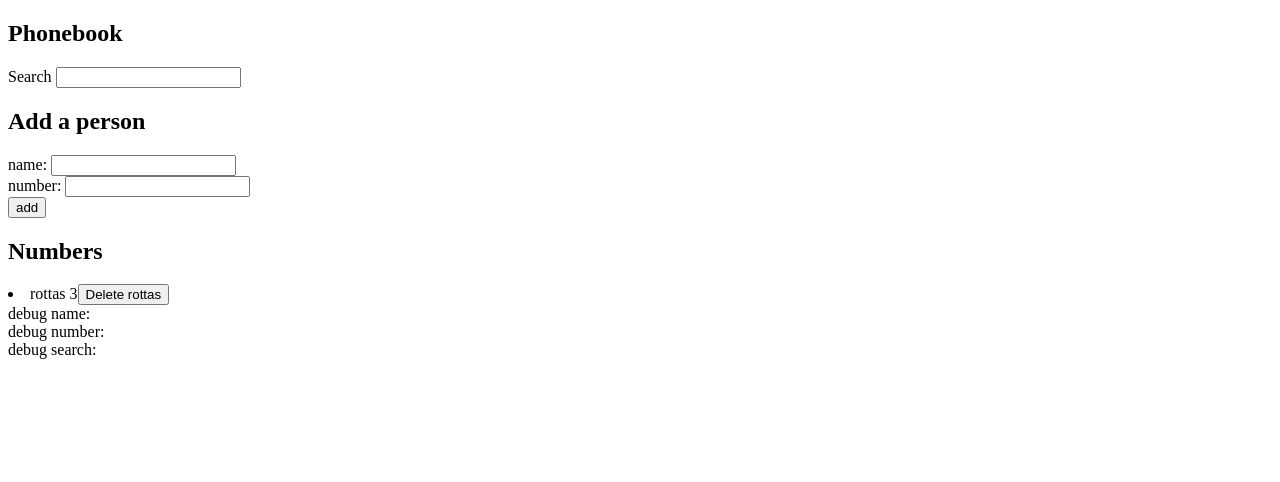
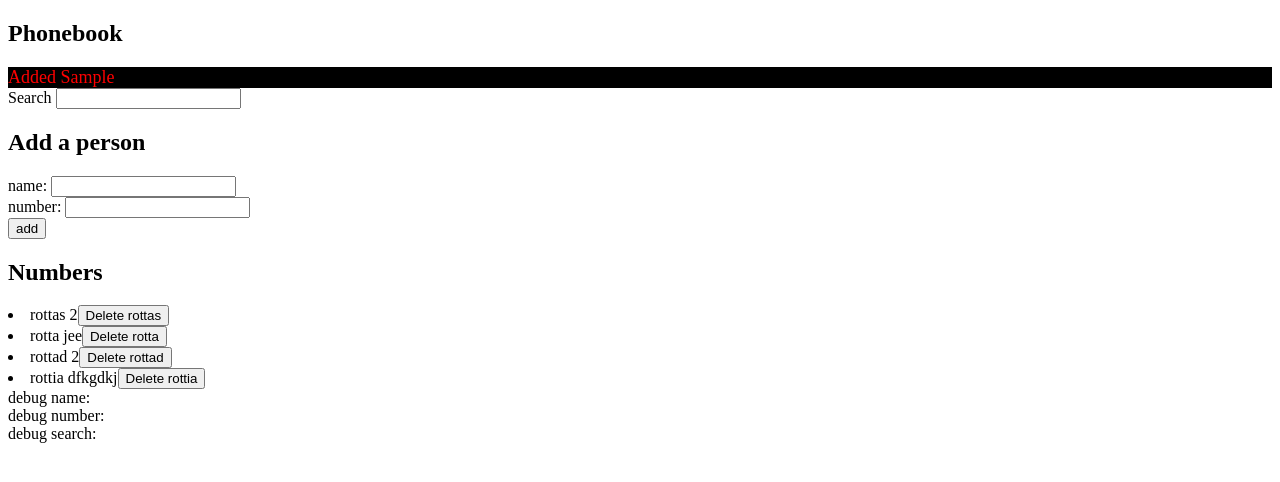
Before and after one commit to Niroasd/2023FullStackOpen, a React (Vite) app in the folder part2/phonebook/: page / in a window 1280 px wide. Both pictures are taken after typing "Sample", "Sample" into the empty fields and a click on the button "add". Shown: the top 482 px of the page. Built offline with nearby package versions, Linux system fonts and the light colour scheme; no server answers; data requests are answered from the project's data file.

Commit message:
Exercise 2.16 done.

```diff
--- a/part2/phonebook/db.json
+++ b/part2/phonebook/db.json
@@ -2,8 +2,23 @@
   "persons": [
     {
       "name": "rottas",
-      "number": "3",
+      "number": "2",
       "id": 2
+    },
+    {
+      "name": "rotta",
+      "number": "jee",
+      "id": 3
+    },
+    {
+      "name": "rottad",
+      "number": "2",
+      "id": 4
+    },
+    {
+      "name": "rottia",
+      "number": "dfkgdkj",
+      "id": 5
     }
   ]
 }
--- a/part2/phonebook/src/App.jsx
+++ b/part2/phonebook/src/App.jsx
@@ -3,6 +3,7 @@ import Persons from './components/Persons'
 import Personform from './components/Personform'
 import Filter from './components/Filter'
 import personService from './services/persons'
+import Notification from './components/Notification'
 
 
 const App = () => {
@@ -10,6 +11,7 @@ const App = () => {
   const [newName, setNewName] = useState('')
   const [newNumber, setNewNumber] = useState('')
   const [searchTerm, setSearchTerm] = useState('')
+  const [errorMessage, setErrorMessage] = useState(null)
 
   useEffect(() => {
     personService
@@ -50,6 +52,12 @@ const App = () => {
           console.log(response)
           setPersons(persons.concat(response))
         })
+
+      setErrorMessage(`Added ${newName}`)
+      setTimeout(() => {
+        setErrorMessage(null)
+      }, 5000);
+
       setNewName('')
       setNewNumber('')
     } else {
@@ -66,6 +74,12 @@ const App = () => {
               person.id !== foundID ? person : response
             ));
           })
+
+        setErrorMessage(`Updated ${newName}`)
+        setTimeout(() => {
+          setErrorMessage(null)
+        }, 5000);
+
         setNewName('')
         setNewNumber('')
       }
@@ -87,6 +101,7 @@ const App = () => {
   return (
     <div>
       <h2>Phonebook</h2>
+      <Notification message={errorMessage} />
       <Filter handleSearchInputChange={handleSearchInputChange} searchTerm={searchTerm} />
       <h2>Add a person</h2>
       <Personform addPerson={addPerson} handleNameInputChange={handleNameInputChange} handleNumberInputChange={handleNumberInputChange} newName={newName} newNumber={newNumber} />
--- /dev/null
+++ b/part2/phonebook/src/components/Notification.jsx
@@ -0,0 +1,13 @@
+const Notification = ({ message }) => {
+    if (message === null) {
+      return null
+    }
+
+    return (
+      <div className="error">
+        {message}
+      </div>
+    )
+  }
+
+export default Notification
--- /dev/null
+++ b/part2/phonebook/src/index.css
@@ -0,0 +1,5 @@
+.error {
+    color: red;
+    background-color: black;
+    font-size: large;
+}
--- a/part2/phonebook/src/main.jsx
+++ b/part2/phonebook/src/main.jsx
@@ -1,4 +1,5 @@
 import ReactDOM from 'react-dom/client'
 import App from './App.jsx'
+import './index.css'
 
 ReactDOM.createRoot(document.getElementById('root')).render(<App />)
```
Also changed, not shown: 2 other files (tests, documents, lock files or other folders).
